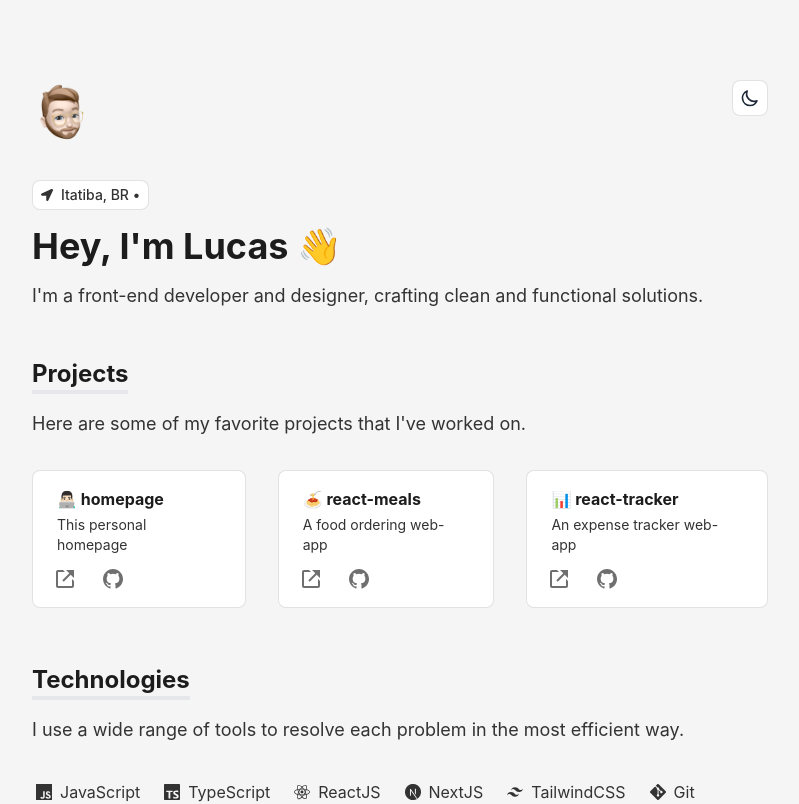
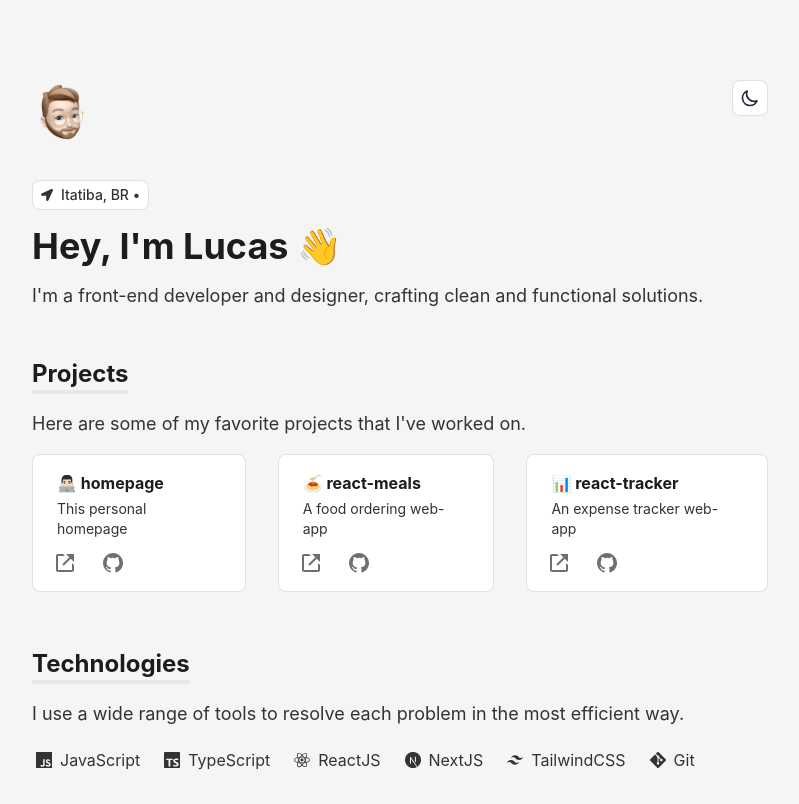
Before and after one commit to lucaspassini/homepage, a Next.js app: page / in a window 1280 px wide. Shown: the top 804 px of the page, without its empty margins (240-1039 px from the left). Built offline with nearby package versions, Linux system fonts and the light colour scheme.

Commit message:
fix: technologies & projects margin bottom

```diff
--- a/components/Projects.tsx
+++ b/components/Projects.tsx
@@ -10,7 +10,7 @@ export default function Projects() {
         </h2>
       </div>
       <p className="text-lg">{projects.desc}</p>
-      <div className="flex flex-col gap-8 mt-8 md:flex-row">
+      <div className="flex flex-col gap-8 mt-4 md:flex-row">
         {projects.project.map((item: any, index: number) => {
           return (
             <div
--- a/components/Technologies.tsx
+++ b/components/Technologies.tsx
@@ -15,7 +15,7 @@ export default function Technologies() {
         <h2 className="relative mx-0 mb-4 text-left border-b-4 dark:border-neutral-700 max-w-max md:w-max ">
           {technologies.title}
         </h2>
-        <p className="mb-8 text-lg">{technologies.desc}</p>
+        <p className="mb-4 text-lg">{technologies.desc}</p>
       </div>
       <div className="flex flex-wrap w-full mb-40 -m-2">
         <span className="flex items-center px-3 py-1 mt-2 space-x-2 duration-30">
```
